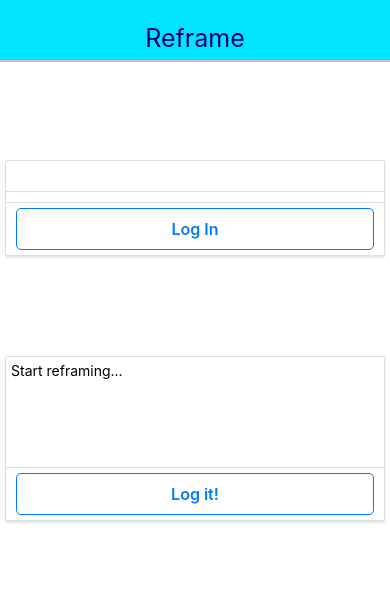
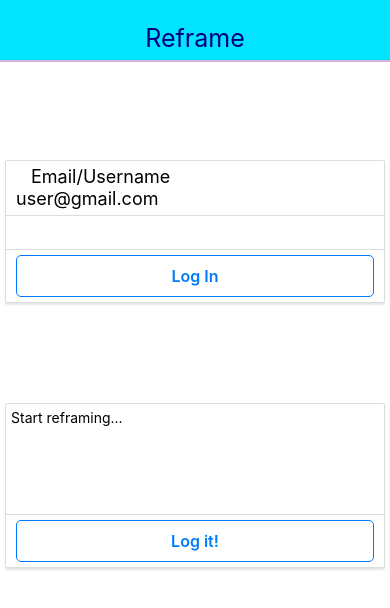
Before and after one commit to biciclista22/reframeRN, a React Native app: screen / in a window 390 px wide. Shown: the top 608 px of the page. Built offline with nearby package versions, Linux system fonts and the light colour scheme.

Commit message:
Add styling to login form but not showing. need to debug

```diff
--- a/src/components/LoginForm.js
+++ b/src/components/LoginForm.js
@@ -3,7 +3,7 @@
 
 class LoginForm extends Component {
 
-  state = { text: ''};
+  state = { email: ''};
 
 
   render() {
@@ -11,11 +11,13 @@
       <Card>
         <CardSection>
           <Input
-            value={this.state.text}
-            onChangeText={text => this.setState({ text })}
+            placeholder="user@gmail.com"
+            label="Email/Username"
+            value={this.state.email}
+            onChangeText={email => this.setState({ email })}
           />
         </CardSection>
-
+          <Input />
         <CardSection />
 
         <CardSection>
--- a/src/components/common/Input.js
+++ b/src/components/common/Input.js
@@ -1,17 +1,43 @@
 import React from 'react';
 import { TextInput, View, Text } from 'react-native';
 
-const Input = ({ label, value, onChangeText }) => {
+const Input = ({ label, value, onChangeText, placeholder }) => {
+  const { inputStyle, labelStyle, containerStyle } = styles;
+
   return (
-    <View>
-      <Text>{label}</Text>
+    <View style={containerStyle}>
+      <Text style={labelStyle}>{label}</Text>
       <TextInput
+        placeholder={placeholder}
+        autoCorrect={false}
+        style={inputStyle}
         value={value}
         onChangeText={onChangeText}
-        style={{ height: 20, width: 100 }}
       />
     </View>
-  )
+  );
+};
+
+const styles = {
+  inputStyle: {
+    color: '#000',
+    paddingRight: 5,
+    paddingLeft: 5,
+    fontSize: 18,
+    lineHeight: 23,
+    flex: 2
+  },
+  labelStyle: {
+    fontSize: 18,
+    paddingLeft: 20,
+    flex: 1
+  },
+  constainerStyle: {
+    height: 40,
+    flex: 1,
+    flexDirection: 'row',
+    alignItems: 'center'
+  }
 };
 
 export { Input };
```
